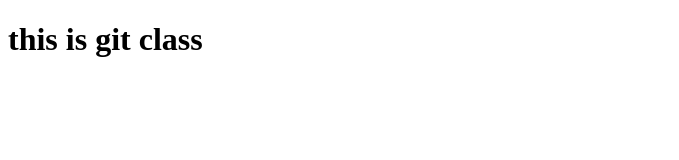
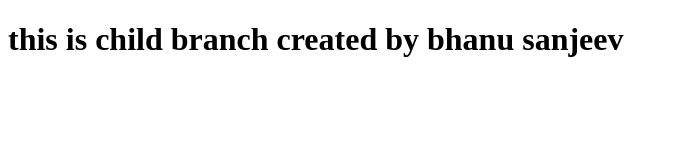
Before and after one commit to bhanusanjeev/blog2, a plain HTML site: page index.html in a window 1280 px wide. Shown: the whole page, without its empty margins (0-679 px from the left). Drawn offline with Linux system fonts and the light colour scheme.

Commit message:
changes are done in child branch

```diff
--- a/index.html
+++ b/index.html
@@ -7,7 +7,7 @@
 </head>
 <body>
     <h1>
-        this is git class
+        this is child branch created by bhanu sanjeev
     </h1>
 </body>
 </html>
```
